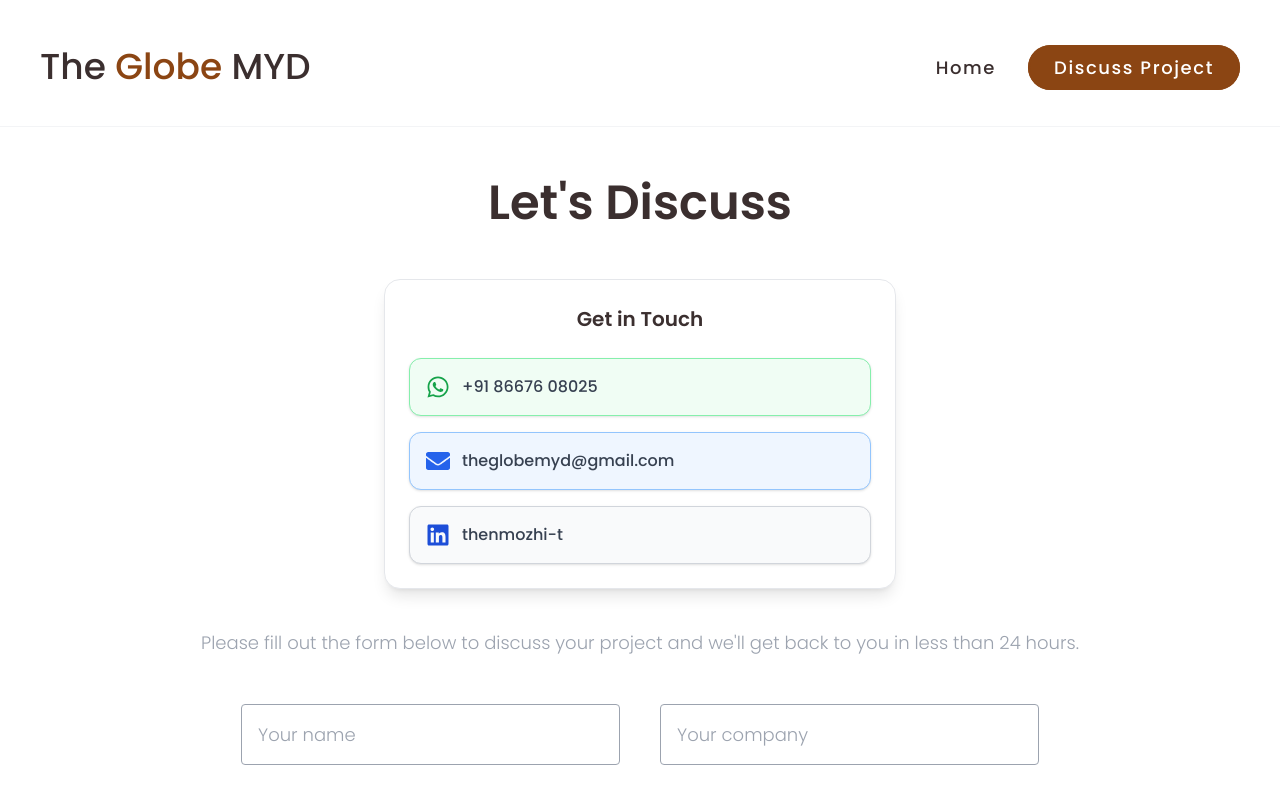
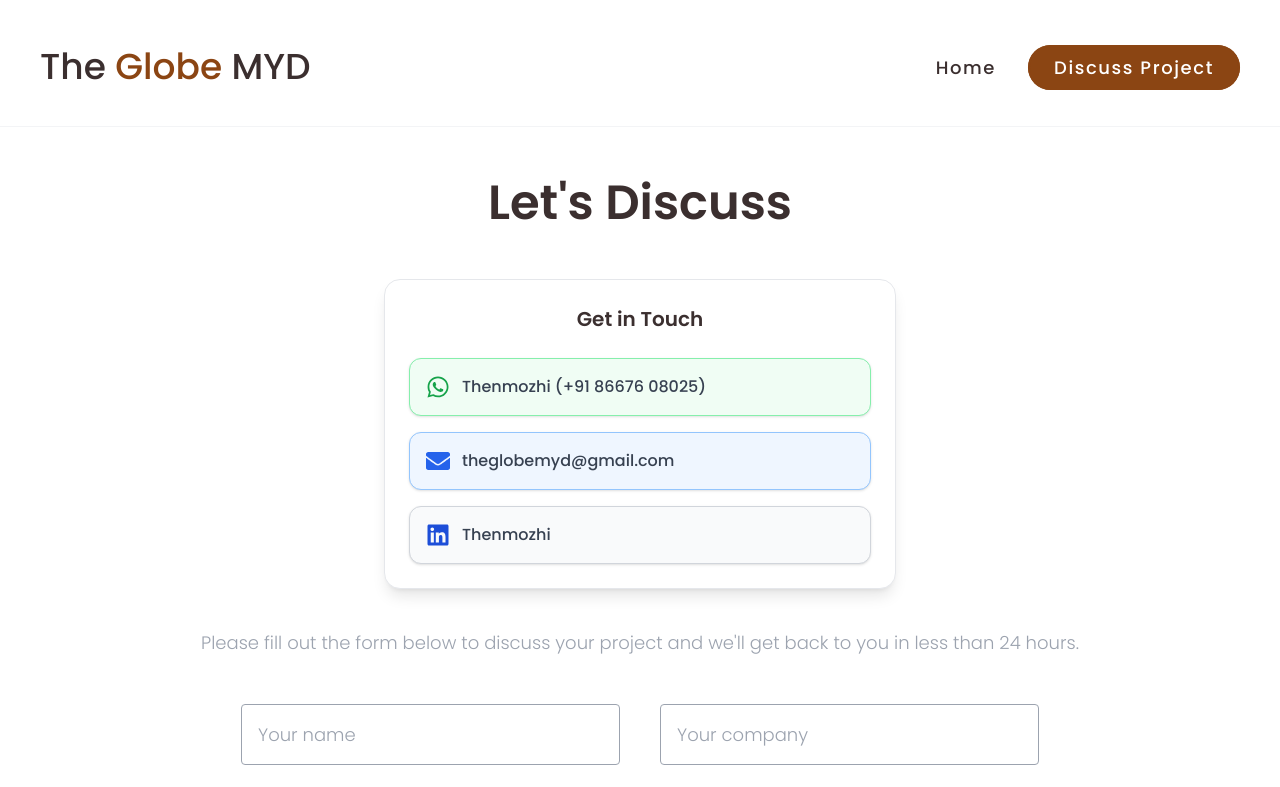
Before and after one commit to AbiXnash/theglobe, a React (Create React App) app: page /discuss-project in a window 1280 px wide. Shown: the top 787 px of the page. Built offline with nearby package versions, Linux system fonts and the light colour scheme.

Commit message:
Contact Update

```diff
--- a/src/parts/DiscussForm.js
+++ b/src/parts/DiscussForm.js
@@ -82,7 +82,9 @@ export const DiscussForm = (actions) => {
               className="flex items-center gap-3 p-4 bg-green-50 border border-green-300 rounded-xl shadow hover:shadow-md hover:scale-105 transition-all"
             >
               <FaWhatsapp className="text-green-600 text-2xl" />
-              <span className="text-gray-700 font-medium">+91 86676 08025</span>
+              <span className="text-gray-700 font-medium">
+                Thenmozhi (+91 86676 08025)
+              </span>
             </a>
 
             {/* Email */}
@@ -104,7 +106,7 @@ export const DiscussForm = (actions) => {
               className="flex items-center gap-3 p-4 bg-gray-50 border border-gray-300 rounded-xl shadow hover:shadow-md hover:scale-105 transition-all"
             >
               <FaLinkedin className="text-blue-700 text-2xl" />
-              <span className="text-gray-700 font-medium">thenmozhi-t</span>
+              <span className="text-gray-700 font-medium">Thenmozhi</span>
             </a>
           </div>
         </div>
```
